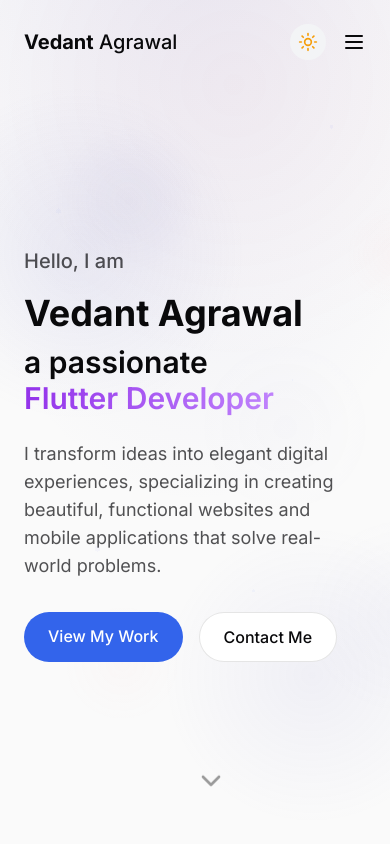
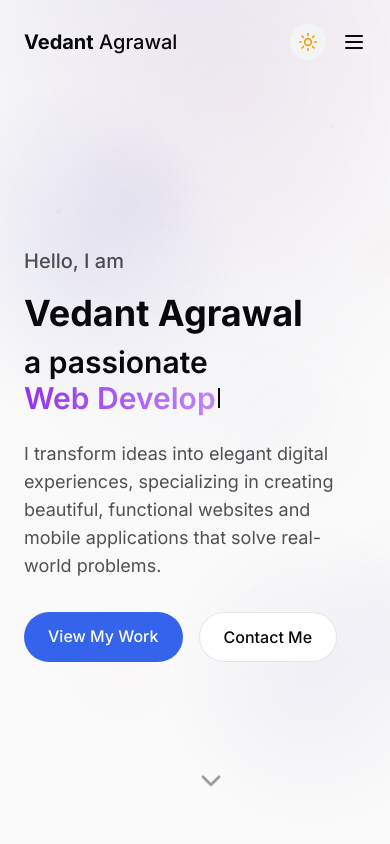
Before and after one commit to vedant022/vedant-portfolio, a React (Vite) app: page / in a window 390 px wide. Shown: the top 844 px of the page. Built offline with nearby package versions, Linux system fonts and the light colour scheme.

Commit message:
Refactor: Implement typing effect
Refactor the typing effect using a new implementation.

```diff
--- a/package.json
+++ b/package.json
@@ -59,6 +59,7 @@
     "sonner": "^1.5.0",
     "tailwind-merge": "^2.5.2",
     "tailwindcss-animate": "^1.0.7",
+    "typed.js": "^2.0.16",
     "vaul": "^0.9.3",
     "zod": "^3.23.8"
   },
--- a/src/components/Hero.tsx
+++ b/src/components/Hero.tsx
@@ -1,10 +1,12 @@
 
-import { useEffect, useState } from 'react';
-import TypewriterEffect from './TypewriterEffect';
+import { useEffect, useState, useRef } from 'react';
 import { ChevronDown } from 'lucide-react';
+import Typed from 'typed.js';
 
 const Hero = () => {
   const [isVisible, setIsVisible] = useState(false);
+  const typedElementRef = useRef<HTMLSpanElement>(null);
+  const typedInstanceRef = useRef<Typed | null>(null);
 
   useEffect(() => {
     // Set visibility after a small delay for animation purposes
@@ -15,17 +17,37 @@ const Hero = () => {
     return () => clearTimeout(timer);
   }, []);
 
-  // Define the texts for the typewriter effect - ensure both texts are included
-  const typingTexts = [
-    "Flutter Developer",
-    "Web Developer"
-  ];
+  // Initialize typed.js when component mounts
+  useEffect(() => {
+    if (typedElementRef.current) {
+      typedInstanceRef.current = new Typed(typedElementRef.current, {
+        strings: ["Flutter Developer", "Web Developer"],
+        typeSpeed: 100,
+        backSpeed: 50,
+        backDelay: 1500,
+        startDelay: 500,
+        loop: true,
+        showCursor: false,
+        onStringTyped: (arrayPos) => {
+          // Add appropriate class based on which string is currently typed
+          if (typedElementRef.current) {
+            if (arrayPos === 0) {
+              typedElementRef.current.className = 'text-gradient-purple';
+            } else {
+              typedElementRef.current.className = 'text-gradient-blue';
+            }
+          }
+        }
+      });
+    }
 
-  // Define color classes for each text
-  const colorClasses = [
-    "text-gradient-purple",
-    "text-gradient-blue"
-  ];
+    // Cleanup typed instance when component unmounts
+    return () => {
+      if (typedInstanceRef.current) {
+        typedInstanceRef.current.destroy();
+      }
+    };
+  }, []);
 
   return (
     <section
@@ -42,17 +64,10 @@ const Hero = () => {
           <h1 className="text-4xl md:text-6xl lg:text-7xl font-bold leading-tight animate-fade-in dark:text-white">
             Vedant Agrawal
           </h1>
-          <h2 className="text-3xl md:text-5xl lg:text-6xl font-semibold mt-2 md:mt-4 animate-fade-in dark:text-white">
-            a passionate{' '}
-            <span className="relative">
-              <TypewriterEffect
-                texts={typingTexts}
-                colorClasses={colorClasses}
-                typingSpeed={80}
-                deletingSpeed={40}
-                delayBetweenTexts={2000}
-              />
-            </span>
+          <h2 className="text-3xl md:text-5xl lg:text-6xl font-semibold mt-2 md:mt-4 animate-fade-in dark:text-white flex flex-wrap items-center">
+            <span>a passionate </span>
+            <span ref={typedElementRef} className="ml-2"></span>
+            <span className="ml-0.5 h-5 w-[2px] bg-current animate-blink"></span>
           </h2>
 
           {/* Description */}
--- a/src/components/TypewriterEffect.tsx
+++ /dev/null
@@ -1,97 +0,0 @@
-
-import React, { useState, useEffect, useRef } from 'react';
-
-interface TypewriterEffectProps {
-  texts: string[];
-  typingSpeed?: number;
-  deletingSpeed?: number;
-  delayBetweenTexts?: number;
-  className?: string;
-  cursorClassName?: string;
-  colorClasses?: string[]; // Array of color classes that match the texts array
-}
-
-const TypewriterEffect: React.FC<TypewriterEffectProps> = ({
-  texts,
-  typingSpeed = 100,
-  deletingSpeed = 50,
-  delayBetweenTexts = 2000,
-  className = '',
-  cursorClassName = '',
-  colorClasses = [] // Default empty array if no colors provided
-}) => {
-  const [displayText, setDisplayText] = useState('');
-  const [isDeleting, setIsDeleting] = useState(false);
-  const [textIndex, setTextIndex] = useState(0);
-  const [isTypingPaused, setIsTypingPaused] = useState(false);
-
-  // This ref keeps track of the timeout
-  const timeoutRef = useRef<NodeJS.Timeout | null>(null);
-
-  useEffect(() => {
-    // Clear any existing timeout when component unmounts
-    return () => {
-      if (timeoutRef.current) {
-        clearTimeout(timeoutRef.current);
-      }
-    };
-  }, []);
-
-  useEffect(() => {
-    if (texts.length === 0) return;
-
-    if (isTypingPaused) return;
-
-    // Calculate the current text from the array
-    const currentText = texts[textIndex];
-
-    // Determine the delay based on whether we're typing or deleting
-    const delay = isDeleting ? deletingSpeed : typingSpeed;
-
-    // Set up the timeout for the next character change
-    timeoutRef.current = setTimeout(() => {
-      // If we're deleting, remove a character
-      if (isDeleting) {
-        setDisplayText(prev => prev.substring(0, prev.length - 1));
-      } else {
-        // If we're typing, add a character
-        if (displayText.length < currentText.length) {
-          setDisplayText(currentText.substring(0, displayText.length + 1));
-        }
-      }
-
-      // Conditions to change direction or text
-      if (!isDeleting && displayText === currentText) {
-        // Finished typing, pause before starting to delete
-        setIsTypingPaused(true);
-        timeoutRef.current = setTimeout(() => {
-          setIsDeleting(true);
-          setIsTypingPaused(false);
-        }, delayBetweenTexts);
-      } else if (isDeleting && displayText === '') {
-        // Finished deleting, move to next text
-        setIsDeleting(false);
-        setTextIndex((prevIndex) => (prevIndex + 1) % texts.length);
-      }
-    }, delay);
-
-    // Cleanup function to clear timeout
-    return () => {
-      if (timeoutRef.current) {
-        clearTimeout(timeoutRef.current);
-      }
-    };
-  }, [displayText, isDeleting, textIndex, texts, typingSpeed, deletingSpeed, delayBetweenTexts, isTypingPaused]);
-
-  // Get the current color class based on the textIndex
-  const currentColorClass = colorClasses[textIndex] || '';
-
-  return (
-    <span className={`inline-flex items-center ${className} ${currentColorClass}`}>
-      {displayText}
-      <span className={`ml-0.5 h-5 w-[2px] bg-current animate-blink ${cursorClassName}`}></span>
-    </span>
-  );
-};
-
-export default TypewriterEffect;
--- a/src/index.css
+++ b/src/index.css
@@ -1,4 +1,3 @@
-
 @import url('https://fonts.googleapis.com/css2?family=Inter:wght@100;200;300;400;500;600;700;800;900&display=swap');
 
 @tailwind base;
@@ -358,6 +357,16 @@
       transform: rotate(30deg) translate(100%, 100%);
     }
   }
+
+  /* Add a blink animation for the cursor */
+  @keyframes blink {
+    0%, 100% { opacity: 1; }
+    50% { opacity: 0; }
+  }
+
+  .animate-blink {
+    animation: blink 0.7s infinite;
+  }
 }
 
 @layer utilities {
```
Also changed, not shown: 1 other file (tests, documents, lock files or other folders).
